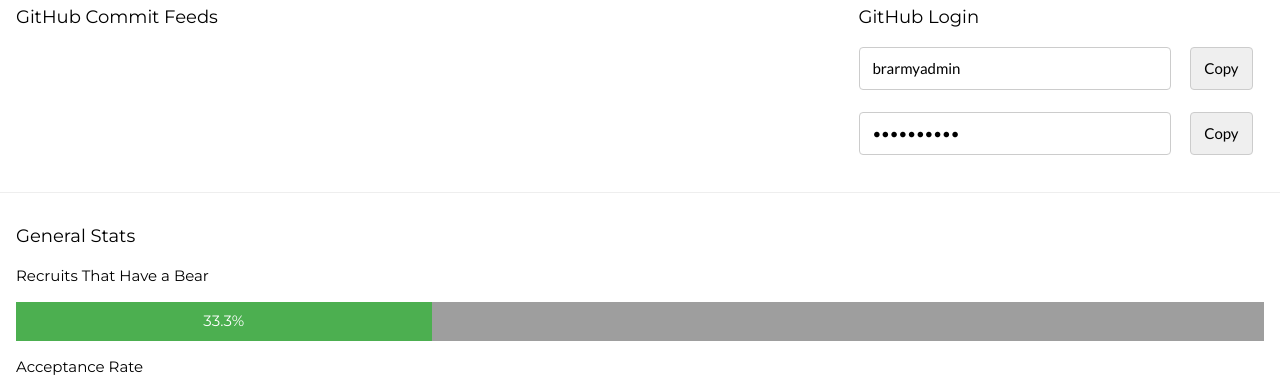
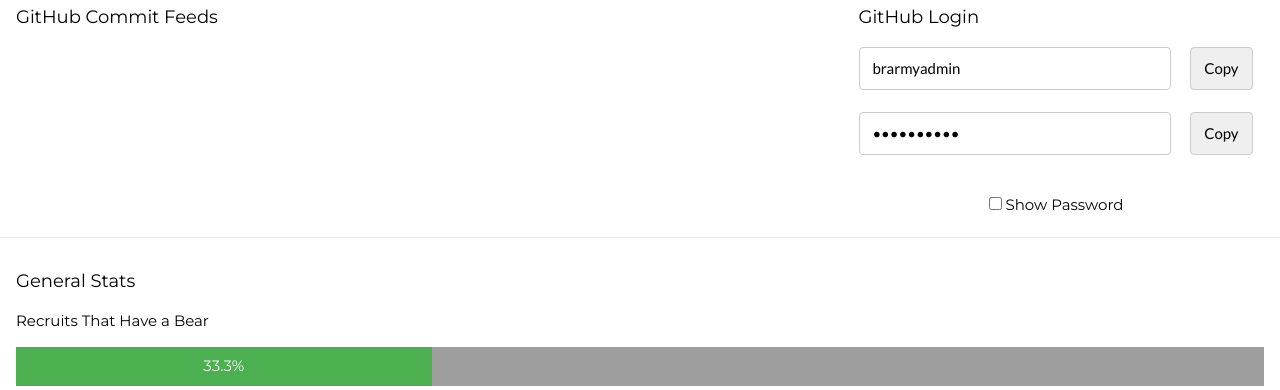
Before and after one commit to benkurian/brp2021, a plain HTML site: page assets/admincontrol/admincontrol.html in a window 1280 px wide. Shown: the part 382-772 px from the top of the page. Drawn offline with nearby package versions, Linux system fonts and the light colour scheme; files that its build step writes are made by us from their sources.

Commit message:
added show password function to github login info

```diff
--- a/assets/admincontrol/admincontrol.html
+++ b/assets/admincontrol/admincontrol.html
@@ -138,7 +138,9 @@
           margin-bottom: 16px;
           width: 15%;
           font-family: Lato;"" onclick="copyPassword()">Copy</button>
-        </center>
+      <br><br>
+      <input class="checkboxforlogin" type="checkbox" onclick="showPassword()">&nbsp;Show Password
+      </center>
 
 
 
--- a/assets/admincontrol/admincontrol.js
+++ b/assets/admincontrol/admincontrol.js
@@ -34,3 +34,12 @@ function copyPassword() {
     copyText.setSelectionRange(0, 99999);
     navigator.clipboard.writeText(copyText.value);
 }
+
+function showPassword() {
+    var x = document.getElementById("password-field");
+    if (x.type === "password") {
+      x.type = "text";
+    } else {
+      x.type = "password";
+    }
+  }
```
